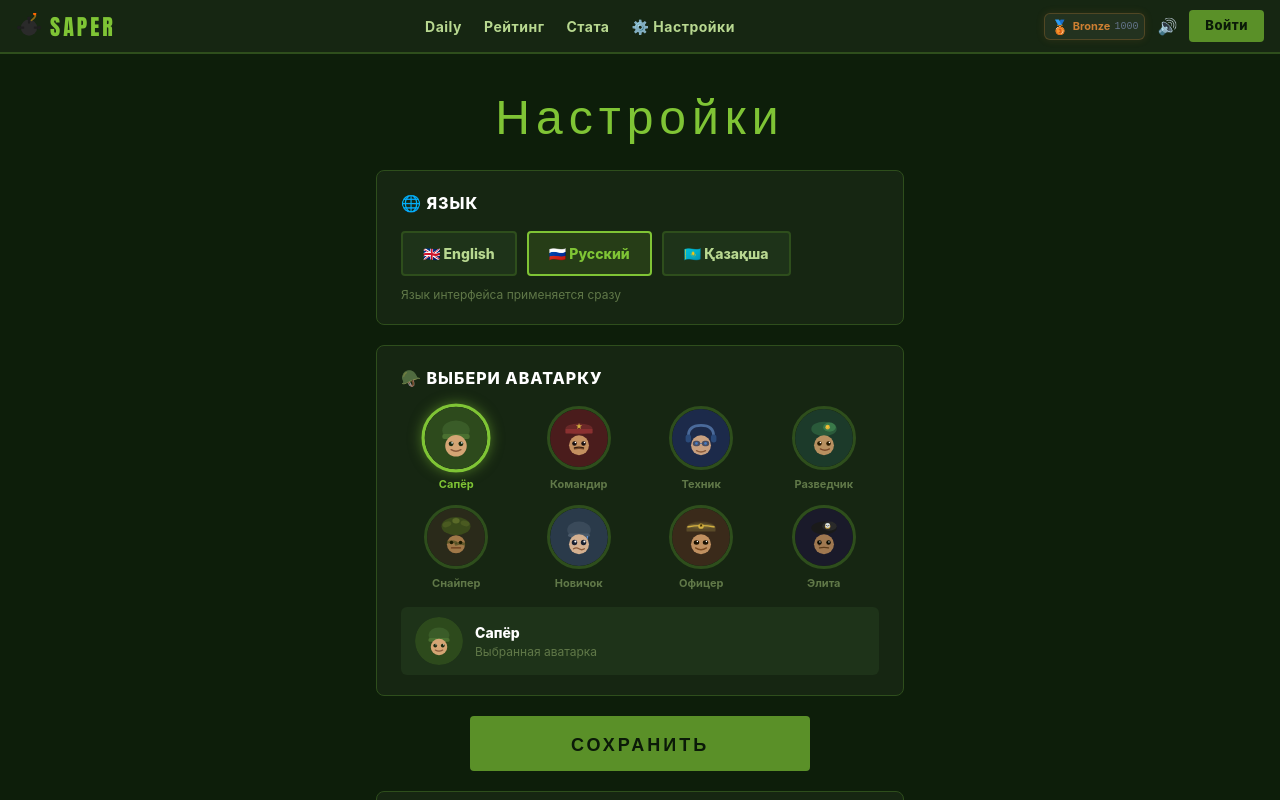
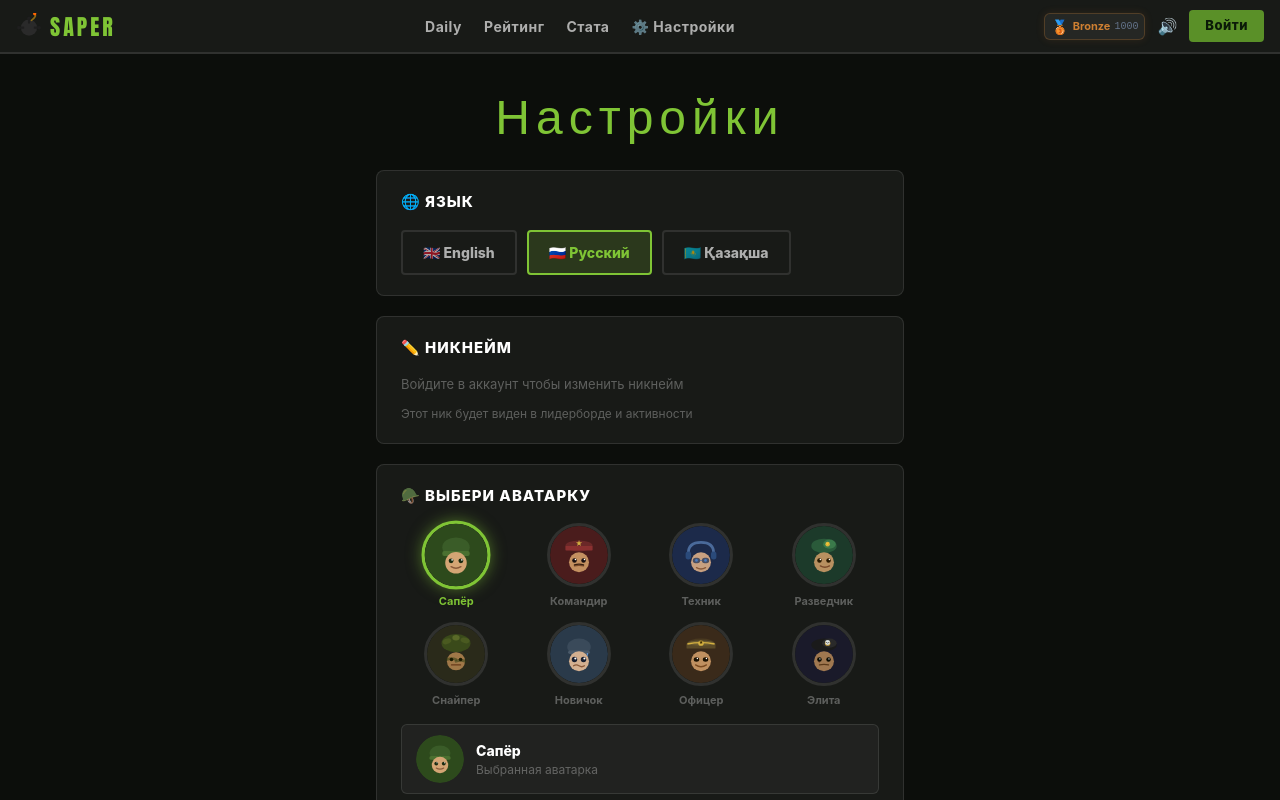
Before and after one commit to amirback/minesweeper, a Next.js app: page /settings in a window 1280 px wide. Shown: the top 800 px of the page. Built offline with nearby package versions, Linux system fonts and the light colour scheme; no server answers.

Commit message:
Fix duplicate email error, dark design, nickname change in settings

```diff
--- a/app/globals.css
+++ b/app/globals.css
@@ -2,20 +2,20 @@
 @import url('https://fonts.googleapis.com/css2?family=Bebas+Neue&family=Rajdhani:wght@400;600;700&display=swap');
 
 :root {
-  --bg:          #0d1e0a;
-  --bg-card:     #162612;
-  --bg-card-2:   #1e3319;
-  --border:      #2e4e1c;
-  --border-hi:   #4e7a2a;
+  --bg:          #0c0e0b;
+  --bg-card:     rgba(255,255,255,0.05);
+  --bg-card-2:   rgba(255,255,255,0.03);
+  --border:      rgba(255,255,255,0.10);
+  --border-hi:   rgba(127,196,53,0.55);
   --green:       #5a9028;
   --green-hi:    #7fc435;
   --text:        #ffffff;
-  --text-2:      #b8d890;
-  --text-dim:    #607848;
+  --text-2:      rgba(255,255,255,0.65);
+  --text-dim:    rgba(255,255,255,0.30);
   --danger:      #e04422;
   --gold:        #d4b040;
-  --cell-un:     #2a4218;
-  --cell-rev:    #0c1a09;
+  --cell-un:     #1e2c14;
+  --cell-rev:    #090d07;
 }
 
 * { box-sizing: border-box; margin: 0; padding: 0; }
--- a/app/settings/page.tsx
+++ b/app/settings/page.tsx
@@ -11,15 +11,25 @@ import { AVATARS, AvatarDisplay } from '@/components/Avatars';
 const AVATAR_KEY = 'saper_avatar';
 
 export default function SettingsPage() {
-  const { user, signOut } = useAuth();
+  const { user, signOut, changeUsername, getUsername } = useAuth();
   const { lang, setLang, tr } = useLang();
   const [selectedAvatar, setSelectedAvatar] = useState(0);
   const [saved, setSaved] = useState(false);
+  const [nickname, setNickname] = useState('');
+  const [nickSaving, setNickSaving] = useState(false);
+  const [nickMsg, setNickMsg] = useState<{ text: string; ok: boolean } | null>(null);
 
   useEffect(() => {
     const stored = parseInt(localStorage.getItem(AVATAR_KEY) ?? '0', 10);
     setSelectedAvatar(stored);
   }, []);
+
+  // Load current username when user is logged in
+  useEffect(() => {
+    if (user) {
+      getUsername(user.id).then(name => setNickname(name === 'Player' ? '' : name));
+    }
+  }, [user]);
 
   const handleSave = () => {
     localStorage.setItem(AVATAR_KEY, String(selectedAvatar));
@@ -27,45 +37,56 @@ export default function SettingsPage() {
     setTimeout(() => setSaved(false), 2000);
   };
 
-  const sectionStyle: React.CSSProperties = {
-    background: 'var(--bg-card)', border: '1px solid var(--border)',
-    borderRadius: 8, padding: '20px 24px',
+  const handleNicknameSave = async () => {
+    if (!nickname.trim()) return;
+    setNickSaving(true);
+    setNickMsg(null);
+    const { error } = await changeUsername(nickname.trim());
+    if (error) {
+      setNickMsg({ text: typeof error === 'string' ? error : 'Ошибка сохранения', ok: false });
+    } else {
+      setNickMsg({ text: lang === 'ru' ? 'Никнейм сохранён!' : lang === 'kz' ? 'Лақап аты сақталды!' : 'Nickname saved!', ok: true });
+    }
+    setNickSaving(false);
+    setTimeout(() => setNickMsg(null), 3000);
   };
 
-  const sectionTitle: React.CSSProperties = {
-    color: '#fff', fontWeight: 800, fontSize: 16, letterSpacing: 1,
-    marginBottom: 16, display: 'flex', alignItems: 'center', gap: 8,
-    textTransform: 'uppercase',
+  const section: React.CSSProperties = {
+    background: 'var(--bg-card)', border: '1px solid var(--border)',
+    borderRadius: 8, padding: '20px 24px', width: '100%',
+  };
+
+  const sTitle: React.CSSProperties = {
+    color: '#fff', fontWeight: 800, fontSize: 15, letterSpacing: 1,
+    marginBottom: 16, textTransform: 'uppercase',
+    display: 'flex', alignItems: 'center', gap: 8,
   };
 
   return (
     <div style={{ minHeight: '100vh', display: 'flex', flexDirection: 'column' }}>
       <NavBar user={user} onSignOut={signOut} onOpenAuth={() => {}} />
 
-      <main style={{ flex: 1, display: 'flex', flexDirection: 'column', alignItems: 'center', padding: '24px 16px 60px', gap: 20, maxWidth: 560, margin: '0 auto', width: '100%' }}>
-
-        {/* Header */}
-        <div style={{ textAlign: 'center', width: '100%' }}>
+      <main style={{
+        flex: 1, display: 'flex', flexDirection: 'column', alignItems: 'center',
+        padding: '24px 16px 60px', gap: 20, maxWidth: 560, margin: '0 auto', width: '100%',
+      }}>
         <h1 style={{
           fontFamily: "'Bebas Neue', Impact, sans-serif",
-            fontSize: 'clamp(32px, 8vw, 48px)', letterSpacing: 6,
-            color: 'var(--green-hi)',
+          fontSize: 'clamp(32px,8vw,48px)', letterSpacing: 6, color: 'var(--green-hi)',
         }}>
           {tr.settingsTitle}
         </h1>
-        </div>
 
         {/* ── Language ── */}
-        <div style={{ ...sectionStyle, width: '100%' }}>
-          <div style={sectionTitle}>🌐 {tr.languageLabel}</div>
+        <div style={section}>
+          <div style={sTitle}>🌐 {tr.languageLabel}</div>
           <div style={{ display: 'flex', gap: 10, flexWrap: 'wrap' }}>
             {(['en', 'ru', 'kz'] as Lang[]).map(l => (
-              <button key={l} onClick={() => setLang(l)}
-                style={{
+              <button key={l} onClick={() => setLang(l)} style={{
                 padding: '10px 20px', borderRadius: 4, fontSize: 14, fontWeight: 800,
                 border: `2px solid ${lang === l ? 'var(--green-hi)' : 'var(--border)'}`,
                 cursor: 'pointer',
-                  background: lang === l ? 'rgba(127,196,53,0.15)' : 'var(--bg-card-2)',
+                background: lang === l ? 'rgba(127,196,53,0.18)' : 'transparent',
                 color: lang === l ? 'var(--green-hi)' : 'var(--text-2)',
                 transition: 'all 0.15s',
               }}>
@@ -73,28 +94,75 @@ export default function SettingsPage() {
               </button>
             ))}
           </div>
+        </div>
+
+        {/* ── Nickname ── */}
+        <div style={section}>
+          <div style={sTitle}>
+            ✏️ {lang === 'ru' ? 'Никнейм' : lang === 'kz' ? 'Лақап аты' : 'Nickname'}
+          </div>
+
+          {!user ? (
+            <p style={{ color: 'var(--text-dim)', fontSize: 13 }}>
+              {lang === 'ru' ? 'Войдите в аккаунт чтобы изменить никнейм' : lang === 'kz' ? 'Лақап атын өзгерту үшін кіріңіз' : 'Sign in to change your nickname'}
+            </p>
+          ) : (
+            <div style={{ display: 'flex', gap: 10, flexWrap: 'wrap' }}>
+              <input
+                type="text"
+                value={nickname}
+                onChange={e => setNickname(e.target.value)}
+                maxLength={24}
+                placeholder={lang === 'ru' ? 'Новый никнейм' : lang === 'kz' ? 'Жаңа лақап аты' : 'New nickname'}
+                style={{
+                  flex: 1, minWidth: 160,
+                  background: 'rgba(255,255,255,0.07)', border: '1px solid var(--border)',
+                  borderRadius: 4, padding: '10px 14px', fontSize: 15, color: '#fff',
+                  outline: 'none', fontFamily: 'inherit',
+                }}
+                onKeyDown={e => e.key === 'Enter' && handleNicknameSave()}
+              />
+              <button onClick={handleNicknameSave} disabled={nickSaving || !nickname.trim()} style={{
+                background: 'var(--green)', color: '#0b1a08', border: 'none', borderRadius: 4,
+                padding: '10px 20px', fontSize: 14, fontWeight: 800, cursor: 'pointer',
+                opacity: nickSaving || !nickname.trim() ? 0.5 : 1,
+              }}>
+                {nickSaving ? '...' : (lang === 'ru' ? 'Сохранить' : lang === 'kz' ? 'Сақтау' : 'Save')}
+              </button>
+            </div>
+          )}
+
+          {nickMsg && (
+            <div style={{
+              marginTop: 10, padding: '8px 12px', borderRadius: 4, fontSize: 13,
+              background: nickMsg.ok ? 'rgba(127,196,53,0.15)' : 'rgba(224,68,34,0.15)',
+              border: `1px solid ${nickMsg.ok ? 'var(--green)' : 'var(--danger)'}`,
+              color: nickMsg.ok ? 'var(--green-hi)' : '#ff9977',
+            }}>
+              {nickMsg.text}
+            </div>
+          )}
+
           <p style={{ color: 'var(--text-dim)', fontSize: 12, marginTop: 10 }}>
-            {lang === 'ru' && 'Язык интерфейса применяется сразу'}
-            {lang === 'en' && 'Interface language applied immediately'}
-            {lang === 'kz' && 'Интерфейс тілі бірден қолданылады'}
+            {lang === 'ru' && 'Этот ник будет виден в лидерборде и активности'}
+            {lang === 'en' && 'This nickname appears in leaderboard and activity feed'}
+            {lang === 'kz' && 'Бұл лақап аты рейтинг пен белсенділікте көрінеді'}
           </p>
         </div>
 
         {/* ── Avatar ── */}
-        <div style={{ ...sectionStyle, width: '100%' }}>
-          <div style={sectionTitle}>🪖 {tr.avatarLabel}</div>
+        <div style={section}>
+          <div style={sTitle}>🪖 {tr.avatarLabel}</div>
           <div style={{ display: 'grid', gridTemplateColumns: 'repeat(4, 1fr)', gap: 12 }}>
             {AVATARS.map(av => (
-              <button key={av.id}
-                onClick={() => setSelectedAvatar(av.id)}
-                style={{
+              <button key={av.id} onClick={() => setSelectedAvatar(av.id)} style={{
                 background: 'transparent', border: 'none', cursor: 'pointer',
                 display: 'flex', flexDirection: 'column', alignItems: 'center', gap: 6,
               }}>
                 <div style={{
                   width: 64, height: 64, borderRadius: '50%', overflow: 'hidden',
                   border: `3px solid ${selectedAvatar === av.id ? 'var(--green-hi)' : 'var(--border)'}`,
-                  boxShadow: selectedAvatar === av.id ? '0 0 12px rgba(127,196,53,0.5)' : 'none',
+                  boxShadow: selectedAvatar === av.id ? '0 0 14px rgba(127,196,53,0.5)' : 'none',
                   transition: 'all 0.15s',
                   transform: selectedAvatar === av.id ? 'scale(1.08)' : 'scale(1)',
                 }}>
@@ -107,8 +175,7 @@ export default function SettingsPage() {
             ))}
           </div>
 
-          {/* Preview of selected */}
-          <div style={{ marginTop: 16, display: 'flex', alignItems: 'center', gap: 12, background: 'var(--bg-card-2)', borderRadius: 6, padding: '10px 14px' }}>
+          <div style={{ marginTop: 16, display: 'flex', alignItems: 'center', gap: 12, background: 'rgba(255,255,255,0.04)', borderRadius: 6, padding: '10px 14px', border: '1px solid var(--border)' }}>
             <AvatarDisplay id={selectedAvatar} size={48} />
             <div>
               <div style={{ color: '#fff', fontWeight: 800, fontSize: 14 }}>{AVATARS[selectedAvatar].name}</div>
@@ -119,39 +186,37 @@ export default function SettingsPage() {
           </div>
         </div>
 
-        {/* ── Save button ── */}
+        {/* Save avatar */}
         <button onClick={handleSave} style={{
-          background: saved ? 'var(--green)' : 'var(--green)',
-          color: '#0b1a08', border: 'none', borderRadius: 4,
+          background: 'var(--green)', color: '#0b1a08', border: 'none', borderRadius: 4,
           padding: '14px 48px', fontSize: 18, fontWeight: 800,
           fontFamily: "'Bebas Neue', Impact, sans-serif",
-          letterSpacing: 3, cursor: 'pointer',
+          letterSpacing: 3, cursor: 'pointer', width: '100%', maxWidth: 340,
+          boxShadow: saved ? '0 0 20px rgba(127,196,53,0.5)' : 'none',
           transition: 'all 0.2s',
-          boxShadow: saved ? '0 0 20px rgba(127,196,53,0.6)' : 'none',
-          width: '100%', maxWidth: 340,
         }}>
           {saved
             ? (lang === 'ru' ? '✓ СОХРАНЕНО' : lang === 'kz' ? '✓ САҚТАЛДЫ' : '✓ SAVED')
-            : tr.saveBtn.toUpperCase()}
+            : tr.saveBtn?.toUpperCase() ?? 'SAVE'}
         </button>
 
         {/* ── Support ── */}
-        <div style={{ ...sectionStyle, width: '100%' }}>
-          <div style={sectionTitle}>📬 {tr.supportTitle}</div>
+        <div style={section}>
+          <div style={sTitle}>📬 {tr.supportTitle}</div>
           <p style={{ color: 'var(--text-2)', fontSize: 14, marginBottom: 14, lineHeight: 1.6 }}>
             {tr.supportText}
           </p>
-          <a href="mailto:saperminesweeper@gmail.com"
+          <a
+            href="mailto:saperminesweeper@gmail.com"
             style={{
               display: 'inline-flex', alignItems: 'center', gap: 10,
-              background: 'var(--bg-card-2)', border: '1px solid var(--border-hi)',
+              background: 'rgba(255,255,255,0.05)', border: '1px solid var(--border-hi)',
               borderRadius: 6, padding: '12px 18px',
               color: 'var(--green-hi)', textDecoration: 'none',
-              fontSize: 15, fontWeight: 800, letterSpacing: 0.5,
-              transition: 'all 0.15s',
+              fontSize: 15, fontWeight: 800, transition: 'all 0.15s',
             }}
             onMouseOver={e => (e.currentTarget.style.background = 'rgba(127,196,53,0.1)')}
-            onMouseOut={e => (e.currentTarget.style.background = 'var(--bg-card-2)')}>
+            onMouseOut={e => (e.currentTarget.style.background = 'rgba(255,255,255,0.05)')}>
             ✉️ saperminesweeper@gmail.com
           </a>
           <p style={{ color: 'var(--text-dim)', fontSize: 12, marginTop: 10 }}>
--- a/hooks/useAuth.ts
+++ b/hooks/useAuth.ts
@@ -2,7 +2,7 @@
 
 import { useState, useEffect } from 'react';
 import type { User } from '@supabase/supabase-js';
-import { supabase, isSupabaseConfigured } from '@/lib/supabase';
+import { supabase, isSupabaseConfigured, updateUsername } from '@/lib/supabase';
 
 export function useAuth() {
   const [user, setUser] = useState<User | null>(null);
@@ -10,16 +10,13 @@ export function useAuth() {
 
   useEffect(() => {
     if (!supabase) { setLoading(false); return; }
-
     supabase.auth.getSession().then(({ data: { session } }) => {
       setUser(session?.user ?? null);
       setLoading(false);
     });
-
     const { data: { subscription } } = supabase.auth.onAuthStateChange((_, session) => {
       setUser(session?.user ?? null);
     });
-
     return () => subscription.unsubscribe();
   }, []);
 
@@ -40,11 +37,11 @@ export function useAuth() {
   const signInWithEmail = async (email: string, password: string) => {
     if (!supabase) return { error: new Error('Supabase не настроен') };
     const result = await supabase.auth.signInWithPassword({ email, password });
-    if (!result.error && result.data.user) {
-      await ensureProfile(result.data.user.id, email);
-    }
     if (result.error) {
       return { error: new Error(translateAuthError(result.error.message)) };
+    }
+    if (result.data.user) {
+      await ensureProfile(result.data.user.id, email);
     }
     return result;
   };
@@ -53,12 +50,23 @@ export function useAuth() {
     if (!supabase) return { error: new Error('Supabase не настроен') };
     const { data, error } = await supabase.auth.signUp({ email, password });
     if (error) {
-      return { error: new Error(translateAuthError(error.message)), data: null };
+      return { error: new Error(translateAuthError(error.message)) };
     }
-    if (data.user) {
-      await ensureProfile(data.user.id, email, username);
+    // Supabase bug: duplicate email returns user with empty identities instead of error
+    if (!data.user || (data.user.identities && data.user.identities.length === 0)) {
+      return { error: new Error('Аккаунт с этой почтой уже существует') };
     }
-    return { data, error: null };
+    await supabase.from('profiles').upsert(
+      { id: data.user.id, username },
+      { onConflict: 'id', ignoreDuplicates: true }
+    );
+    return { error: null };
+  };
+
+  const changeUsername = async (newUsername: string) => {
+    if (!user) return { error: 'Нужно войти в аккаунт' };
+    const { error } = await updateUsername(user.id, newUsername);
+    return { error };
   };
 
   const getUsername = async (userId: string): Promise<string> => {
@@ -67,7 +75,7 @@ export function useAuth() {
     return data?.username ?? 'Player';
   };
 
-  return { user, loading, signOut, signInWithEmail, signUpWithEmail, getUsername };
+  return { user, loading, signOut, signInWithEmail, signUpWithEmail, changeUsername, getUsername };
 }
 
 function translateAuthError(msg: string): string {
@@ -84,7 +92,5 @@ function translateAuthError(msg: string): string {
     return 'Слишком много попыток, подождите немного';
   if (m.includes('invalid email'))
     return 'Введите корректный email';
-  if (m.includes('network') || m.includes('fetch'))
-    return 'Нет соединения с сервером';
   return msg;
 }
--- a/lib/supabase.ts
+++ b/lib/supabase.ts
@@ -114,6 +114,15 @@ export async function updateUserCountry(userId: string, country: string) {
   await supabase.from('profiles').update({ country }).eq('id', userId);
 }
 
+export async function updateUsername(userId: string, username: string) {
+  if (!supabase) return { error: 'not configured' };
+  const { error } = await supabase
+    .from('profiles')
+    .update({ username })
+    .eq('id', userId);
+  return { error };
+}
+
 export function subscribeToLiveFeed(
   onInsert: (entry: LiveFeedEntry) => void
 ) {
```
Lines whose indentation alone changed are shown as unchanged.
